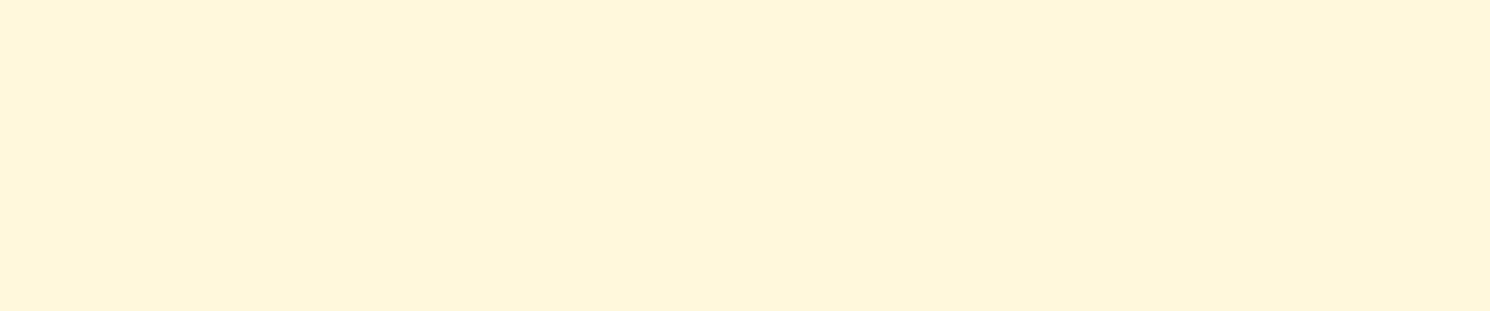
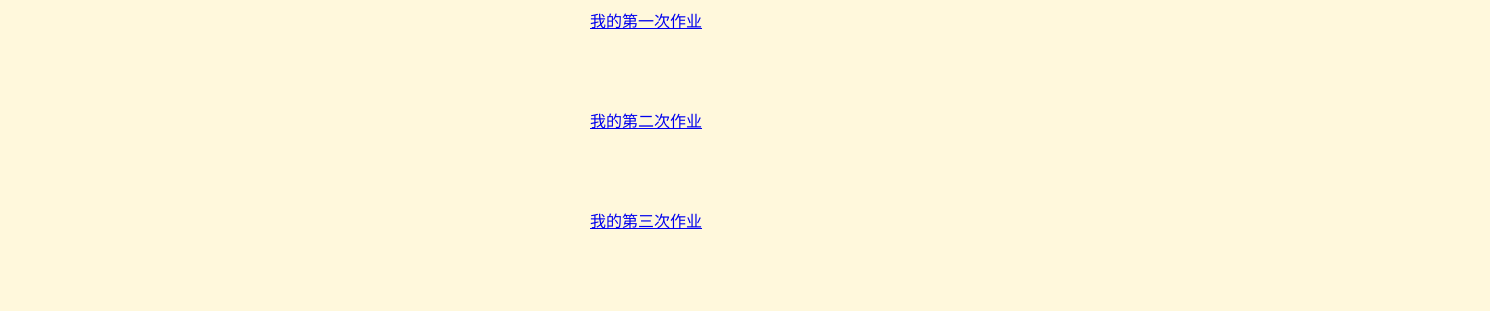
Before and after one commit to KnightZzh/KnightZzh.github.io, a plain HTML site: page index.html in a window 1280 px wide. Shown: the top 311 px of the page, 1490 px wide, since content can reach past the window. Drawn offline with Linux system fonts and the light colour scheme.

Commit message:
another commit

```diff
--- a/index.html
+++ b/index.html
@@ -4,16 +4,27 @@
 		<meta charset="utf-8">
 		<title>张智恒的作业目录</title>
 		<style>
-			body{
+			{
+				margin: 0;
+			}
+
+			body {
 				background: cornsilk;
+
 			}
 		</style>
 	</head>
 	<body>
-		<div id="beijing" tyle="width: 900px; height: 4000px; margin: 0 auto;">
-			<div id="zuoye" style="width: 900px; height: 1000;">
-
+		<div id="beijing" style="width: 100px; height: 4000px; margin: 0 auto;">
+			<div id="zuoye" style="width: 900px; height: 100px;">
+				<a href="https://knightzzh.github.io/work/">我的第一次作业</a>
 			</div>
+			<div id="zuoye" style="width: 900px; height: 100px;">
+				<a href="https://knightzzh.github.io/workt/">我的第二次作业</a>
+			</div>
+			<div id="zuoye" style="width: 900px; height: 100px;">
+				<a href="https://knightzzh.github.io/work_three/">我的第三次作业</a>
+				</div>
 
 
 
```
